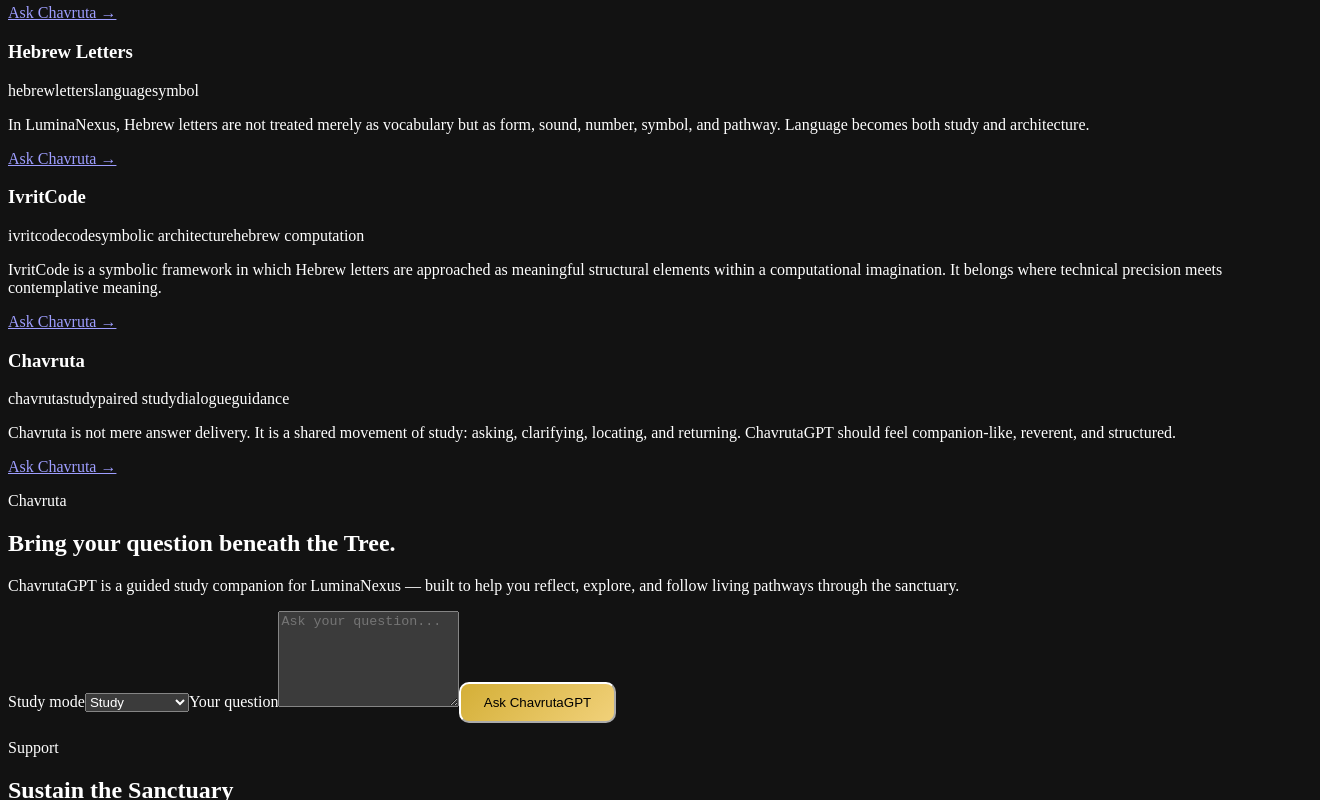
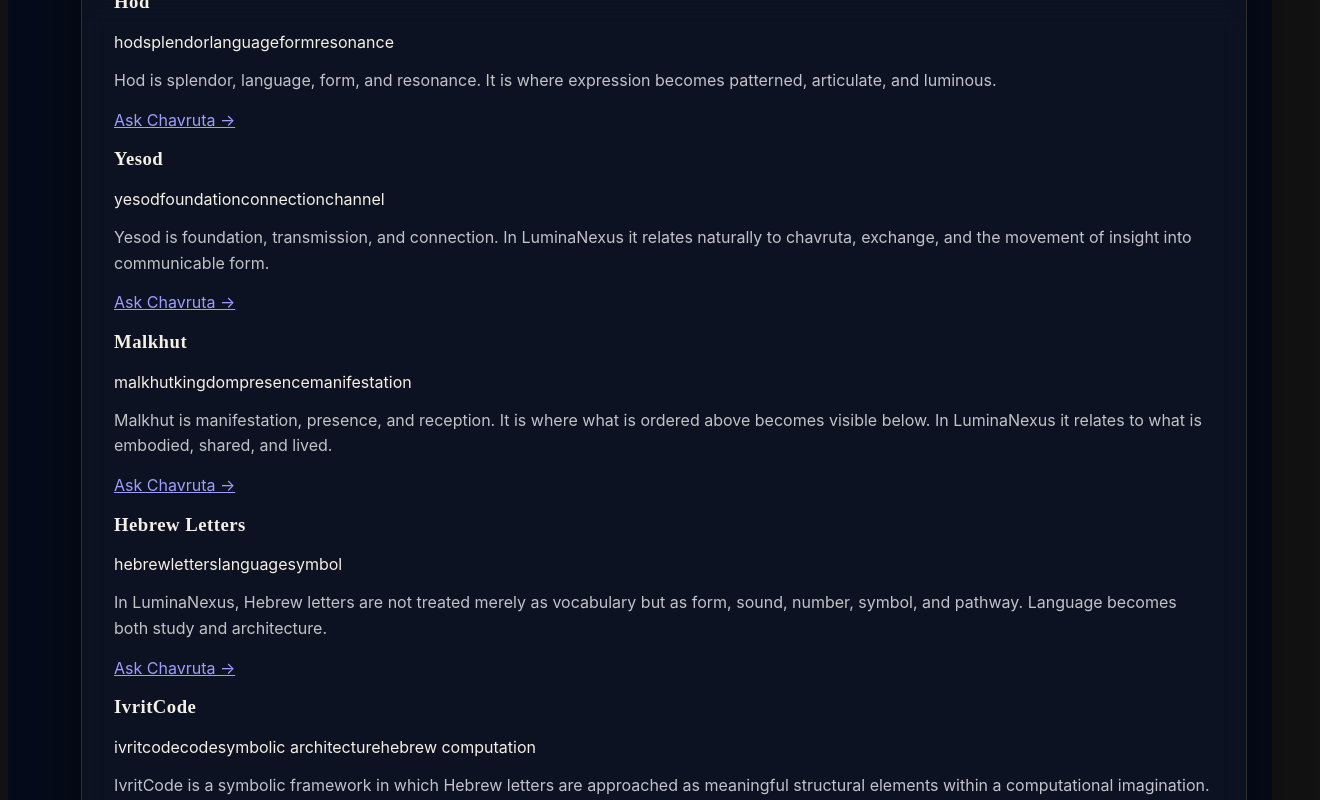
Before and after one commit to richardatf-oss/luminanexus-site, a React (Vite) app: page / in a window 1280 px wide. Shown: the part 4718-5518 px from the top of the page, 1320 px wide, since content can reach past the window. Built offline with nearby package versions, Linux system fonts and the light colour scheme.

Commit message:
Update global.css

```diff
--- a/src/styles/global.css
+++ b/src/styles/global.css
@@ -268,3 +268,64 @@
   color: var(--text-soft);
   line-height: 1.7;
 }
+/* ===== APP ROOT ===== */
+
+.app-root {
+  min-height: 100vh;
+  background: radial-gradient(circle at 50% 0%, #0a1a3a 0%, #050b1a 60%);
+  color: #f5f0e6;
+  font-family: 'Inter', system-ui, sans-serif;
+}
+
+/* ===== SECTION SYSTEM ===== */
+
+.section-shell {
+  width: 100%;
+  display: flex;
+  justify-content: center;
+  padding: 4rem 1.5rem;
+}
+
+.section-card {
+  width: 100%;
+  max-width: 1100px;
+  background: rgba(255,255,255,0.03);
+  border: 1px solid rgba(255,215,120,0.15);
+  border-radius: 20px;
+  padding: 2rem;
+  backdrop-filter: blur(14px);
+  box-shadow: 0 20px 60px rgba(0,0,0,0.5);
+}
+
+/* ===== TYPOGRAPHY ===== */
+
+h1, h2, h3 {
+  font-family: 'Playfair Display', serif;
+  letter-spacing: 0.5px;
+}
+
+p {
+  line-height: 1.6;
+  color: rgba(255,255,255,0.75);
+}
+
+/* ===== BUTTONS ===== */
+
+.button {
+  padding: 0.7rem 1.4rem;
+  border-radius: 10px;
+  border: none;
+  cursor: pointer;
+  font-weight: 500;
+  transition: all 0.25s ease;
+}
+
+.button--primary {
+  background: linear-gradient(135deg, #d4af37, #f6e27a);
+  color: #1a1a1a;
+}
+
+.button--primary:hover {
+  transform: translateY(-2px);
+  box-shadow: 0 10px 25px rgba(212,175,55,0.4);
+}
```
